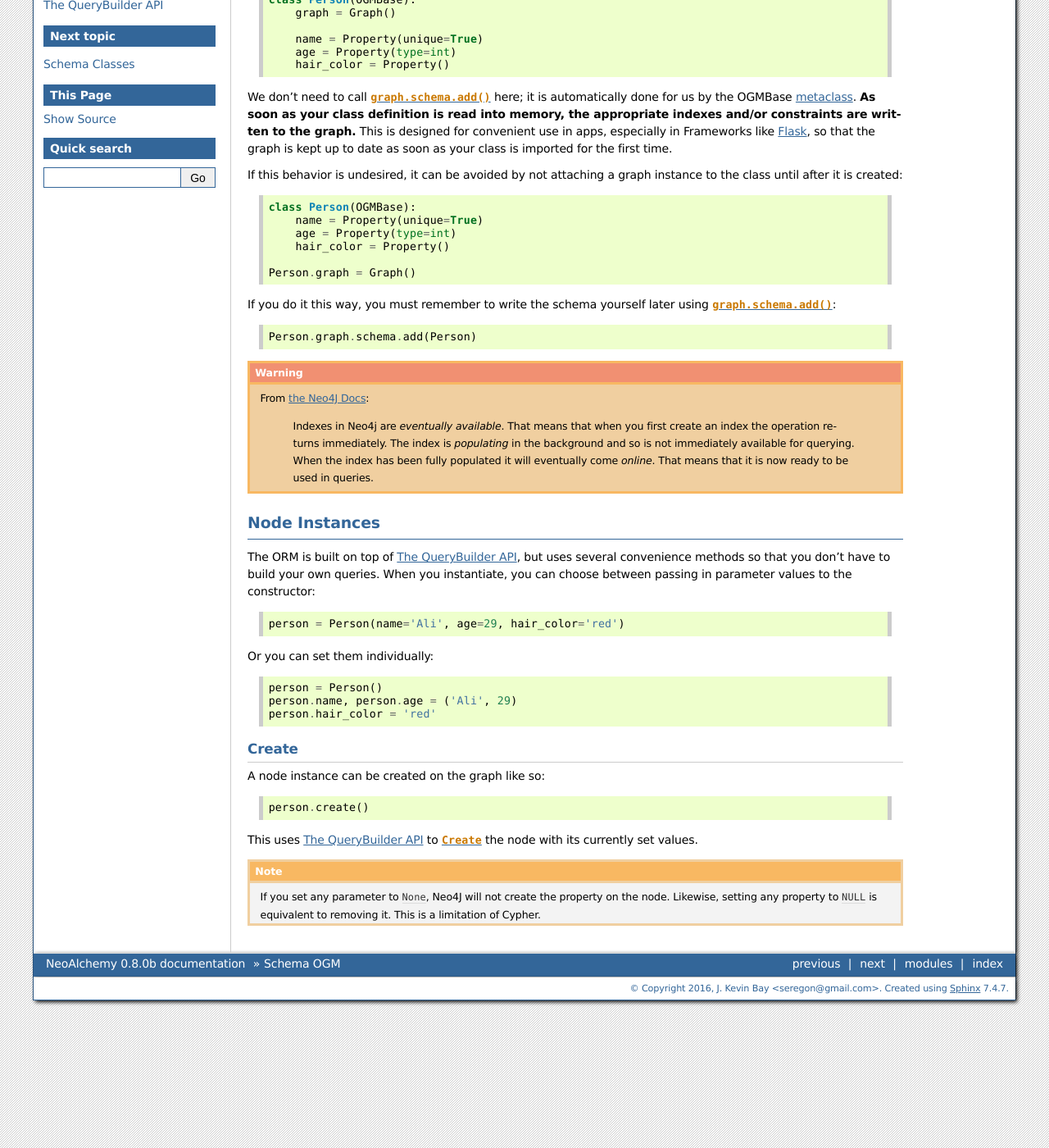
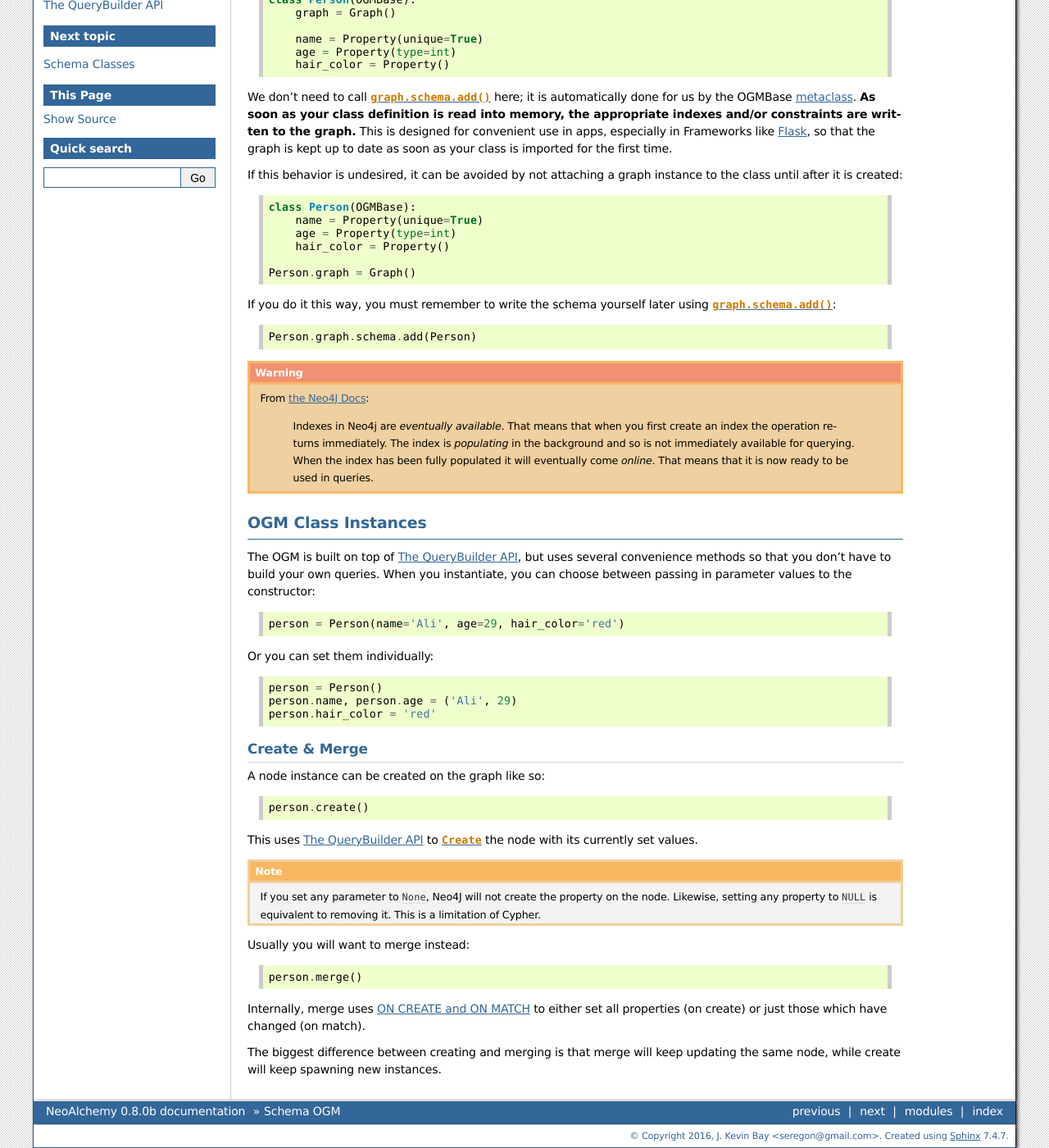
Before and after one commit to TwoBitAlchemist/NeoAlchemy, a Sphinx documentation site: the page built from source/schema-OGM.rst, in a window 1280 px wide and 1400 px high, scrolled down 193 px. Shown: the whole window at 82% size. Built offline with Sphinx 7.4.7, drawn with Linux system fonts in a browser that asks for light colours; some of the changed text lies outside the part shown.

Commit message:
Added section on Create and Merge

```diff
--- a/source/schema-OGM.rst
+++ b/source/schema-OGM.rst
@@ -48,11 +48,11 @@ using :py:meth:`graph.schema.add`::
       come *online*. That means that it is now ready to be used in queries.
 
 
-==============
-Node Instances
-==============
+===================
+OGM Class Instances
+===================
 
-The ORM is built on top of :doc:`query-builder`, but uses several convenience
+The OGM is built on top of :doc:`query-builder`, but uses several convenience
 methods so that you don't have to build your own queries. When you instantiate,
 you can choose between passing in parameter values to the constructor::
 
@@ -65,9 +65,9 @@ Or you can set them individually::
     person.hair_color = 'red'
 
 
-------
-Create
-------
+--------------
+Create & Merge
+--------------
 
 A node instance can be created on the graph like so::
 
@@ -81,7 +81,18 @@ node with its currently set values.
     on the node. Likewise, setting any property to ``NULL`` is equivalent to
     removing it. This is a limitation of Cypher.
 
+Usually you will want to merge instead::
 
-.. _metaclass: https://stackoverflow.com/q/100003/
+    person.merge()
+
+Internally, merge uses `ON CREATE and ON MATCH`_ to either set all properties
+(on create) or just those which have changed (on match).
+
+The biggest difference between creating and merging is that merge will
+keep updating the same node, while create will keep spawning new instances.
+
+
+.. _metaclass: http://stackoverflow.com/q/100003/
 .. _Flask: http://flask.pocoo.org/
 .. _the Neo4J Docs: http://neo4j.com/docs/developer-manual/current/#graphdb-neo4j-schema-indexes
+.. _ON CREATE and ON MATCH: http://neo4j.com/docs/developer-manual/current/cypher/clauses/merge/#_use_on_create_and_on_match
```
